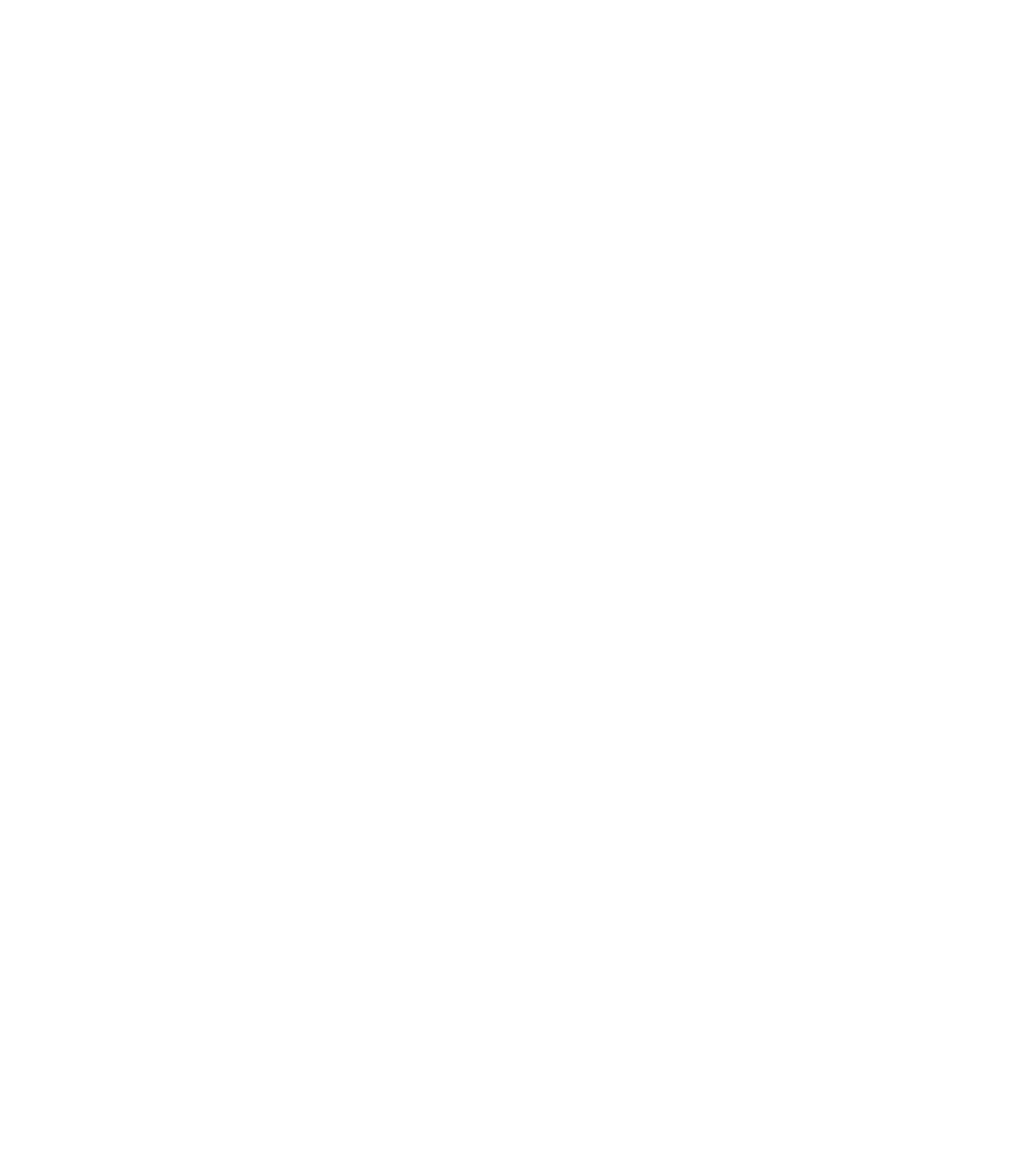
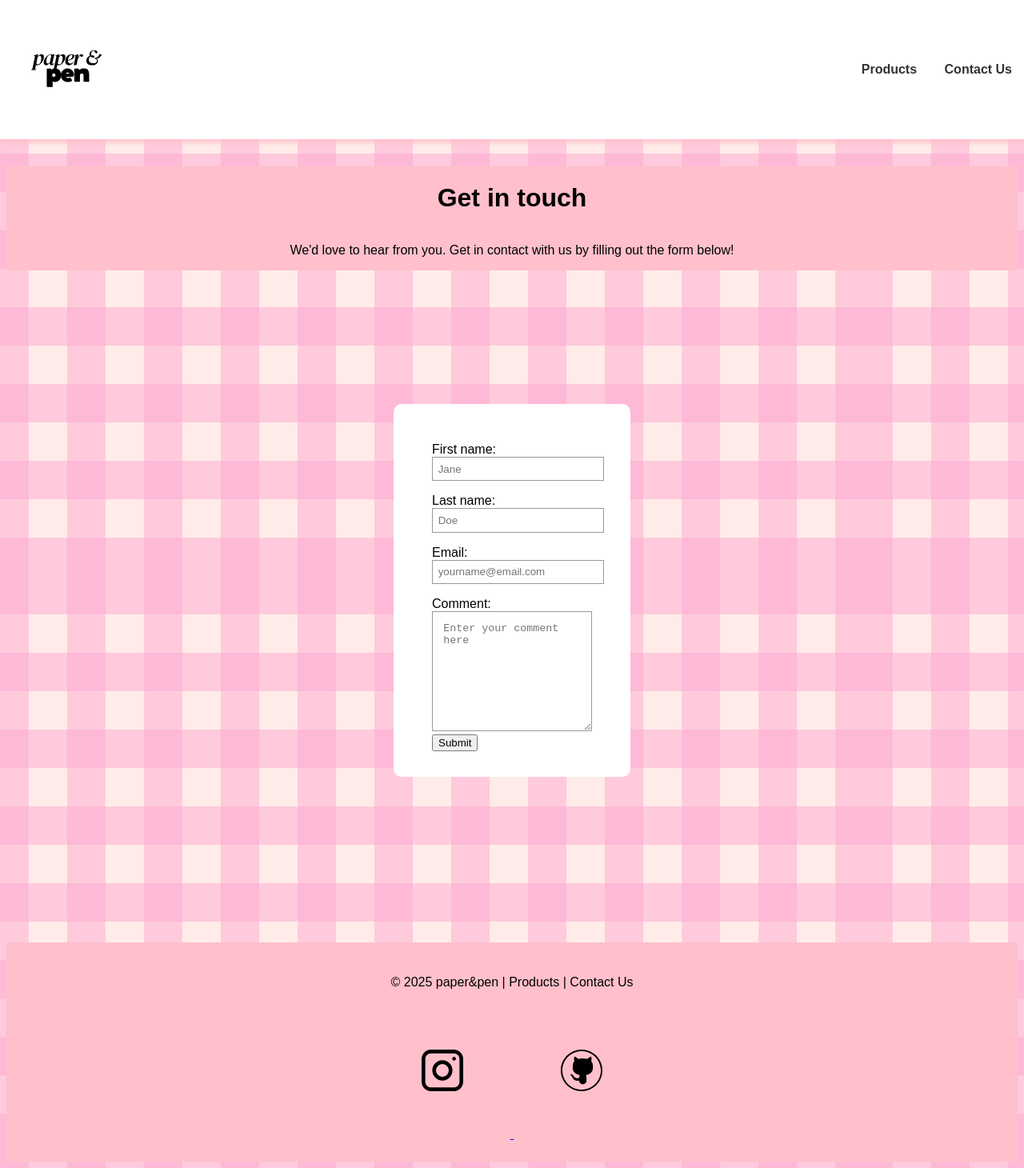
Before and after one commit to amyxgm2/eCommerce, a plain HTML site: page ContactPage/contact.html in a window 1280 px wide. Shown: the whole page at 80% size. Before the commit the page ends 800 px from the top, so only its background shows below. Drawn offline with Linux system fonts and the light colour scheme.

Commit message:
Adding  more to format the webpage better

```diff
--- a/ContactPage/contact.css
+++ b/ContactPage/contact.css
@@ -0,0 +1,126 @@
+body{
+    font-family: sans-serif, Arial, Helvetica;
+    background-image: url(/assets/Background\ .png);
+    padding-top: 200px;
+}
+
+header{
+    position: fixed;
+    background-color:white;
+    top:0;
+    left:0;
+    right:0;
+    width: 100%;
+    display: flex;
+    justify-content: space-between;
+    z-index: 50;
+    align-items: center;
+    box-shadow: 0 4px 6px pink;
+}
+
+.img{
+    max-width: 100%;
+    height: auto;
+    object-fit: contain;
+    margin-bottom: 10px;
+}
+
+.logo{
+    padding: 10px;
+    margin: 10px;
+    width: 130px;
+    height: auto;
+}
+
+.menu {
+    float: right;
+}
+
+.menu a{
+    margin: 15px;
+    text-decoration: none;
+    font-weight: bold;
+    color: #333
+}
+
+.menu a:hover {
+    color: pink;
+}
+
+.banner{
+    display: flex;
+    justify-content: center;
+    align-items: center;
+    flex-direction: column;
+    background-color: pink;
+}
+
+.formContainer {
+    display: flex;
+    justify-content: center;
+    align-items: center;
+    min-height: 100vh;
+}
+
+form {
+  display: block;
+  margin-top: 0em;
+  background-color: white;
+  padding: 2em 3em;
+  width: 200px;
+  border-radius: 10px;
+}
+
+label{
+    display: block;
+    margin-top: 1em;
+}
+
+input{
+    padding: 0.5em;
+    border: solid 1px #999;
+    width: 15em;
+}
+
+
+textarea{
+    height: 150px;
+    width: 100%;
+    padding: 1em;
+    border: solid 1px #999;
+    resize: vertical;
+    box-sizing: border-box;
+}
+
+input[type="submit"]{
+    padding: 0.5em 1em;
+    margin-top: 20px;
+    border-radius: 6px;
+    background-color: #333;
+    color: #fff;
+    font-size: 0.8em;
+}
+
+#submitButton{
+    justify-content: center;
+    align-items: center;
+}
+
+footer {
+    background-color: pink;
+    color: black;
+    text-align: center;
+    padding: 25px;
+    margin-top: 40px;
+}
+
+footer img{
+    padding: 10px;
+    margin: 10px;
+    width: 130px;
+    height: auto;
+}
+
+#statusCheck{
+    color:red;
+}
--- a/ContactPage/contact.html
+++ b/ContactPage/contact.html
@@ -3,9 +3,67 @@
 <head>
     <meta charset="UTF-8">
     <meta name="viewport" content="width=device-width, initial-scale=1.0">
-    <title>Document</title>
+    <title>Contact Us</title>
+    <link rel="stylesheet" href="contact.css"/>
+    <script src="contact.js" defer></script>
 </head>
 <body>
+   <header>
+        <a href="/index.html">
+            <img src="/assets/paper&pen_logo.svg" class="logo" alt="paper&pen logo">
+        </a>
+        <nav class ="menu">
+            <a href="/ProductPage/product.html">Products</a>
+            <a href="/ContactPage/contact.html">Contact Us</a>
+        </nav>
+    </header>
 
+    <main>
+
+        <div class ="banner">
+            <h1>Get in touch</h1>
+            <p>We'd love to hear from you. Get in contact with us by filling out the form below!</p>
+        </div>
+
+        <div class="formContainer">
+            <form data-form>
+                <div class="formInput">
+                    <label for="fName">First name:</label>
+                    <input type="text" id="fName" name="fName" placeholder="Jane">
+                </div>
+
+                <div class="formInput">
+                    <label for="lName">Last name:</label>
+                    <input type="text" id="lName" name="lName" placeholder="Doe">
+                </div>
+
+                <div class="formInput">
+                    <label for="emailAddress">Email:</label>
+                    <input type="text" id="emailAddress" name="emailAddress" placeholder="yourname@email.com">
+                    <p id="statusCheck"></p>
+                </div>
+
+                <div class="formInput">
+                    <label for="userComment">Comment:</label>
+                    <textarea id="userComment" name="userComment" placeholder="Enter your comment here"></textarea>
+                </div>
+
+                <div class="formInput">
+                    <button type="submit"
+                id="submitButton">Submit</button>
+                </div>
+            </form>
+        </div>
+    </main>
+
+    <footer>
+        <p> &copy; 2025 paper&pen | Products | Contact Us</p>
+        <a href="https://www.instagram.com/">
+            <img src="/assets/InstagramLogo.svg" class="mediaLink" alt="Instagram logo">
+        </a>
+        <a href="https://github.com/amyxgm2/eCommerce">
+            <img src="/assets/GitHubLogo.svg" class="mediaLink" alt="GitHub logo">
+        </a>
+    </footer>
 </body>
 </html>
--- /dev/null
+++ b/ContactPage/contact.js
@@ -0,0 +1,29 @@
+const emailAddress = document.getElementById("emailAddress");
+const submitButton = document.getElementById("submitButton");
+const contactForm = document.querySelector('[data-form]')
+
+const emailExtensions = [".com", ".org", ".edu", ".gov", ".net", ".co"];
+const emailDomains = ["@gmail", "@yahoo", "@outlook", "@aol", "@icloud", "@hotmail"];
+
+contactForm.addEventListener('submit', function(event) {
+
+        event.preventDefault(); // Preveconsole.log('submitted')
+
+    const inputValue = emailAddress.value.toLowerCase();
+    let validEmail = false;
+
+    for(let i=0; i < emailExtensions.length && i < emailDomains.length; i++){
+        if(inputValue.includes(emailDomains[i]) && inputValue.endsWith(emailExtensions[i])) {
+            validEmail = true;
+            break;
+        }
+    }
+
+    const statusCheck = document.getElementById("statusCheck");
+
+    if (!validEmail) {
+            statusCheck.textContent = "Invalid email address";
+    } else{
+            statusCheck.textContent = "";
+    }
+});
--- a/ProductPage/product.css
+++ b/ProductPage/product.css
@@ -1,3 +1,9 @@
+body{
+    font-family: sans-serif, Arial, Helvetica;
+    background-image: url(/assets/Background\ .png);
+    padding-top: 200px;
+}
+
 header{
     position: fixed;
     background-color:white;
@@ -54,3 +60,20 @@ header{
     object-fit: contain;
     margin-bottom: 10px;
 }
+
+
+
+footer {
+    background-color: pink;
+    color: black;
+    text-align: center;
+    padding: 25px;
+    margin-top: 40px;
+}
+
+footer img{
+    padding: 10px;
+    margin: 10px;
+    width: 130px;
+    height: auto;
+}
--- a/ProductPage/products.js
+++ b/ProductPage/products.js
@@ -1,5 +1,3 @@
-const products = ["Smooth Gel Ink Knock Type Ballpoint Pen", ""];
-
 fetch("products.json") // where to get the information
     .then(response => response.json()) //open the file
     .then(products => {
--- a/ProductPage/products.json
+++ b/ProductPage/products.json
@@ -66,7 +66,7 @@
         "description":"A pen case made out of polypropylene. Perfect for storing stationery, school supplies or small items. It's translucent design makes it easy to tell what is inside."
     },
     {
-        "name":"Nylon Mesh Vertical/Horizontal Pen Case Wide - Pink",
+        "name":"Nylon Mesh Pen Case Wide",
         "image":"../assets/Product12_MeshPenCase.webp",
         "price":"$8.90",
         "description":"A pen case made of light and durable nylon mesh fabric, structured in a way that can open  both horizontally or vertically for your convenience. "
--- a/style.css
+++ b/style.css
@@ -1,5 +1,7 @@
 body{
     font-family: sans-serif, Arial, Helvetica;
+    background-image: url(assets/Background\ .png);
+    padding-top: 100px;
 }
 
 .heroVideo{
@@ -53,6 +55,13 @@ header{
     color: pink;
 }
 
+.introTextBox{
+    text-align:center;
+    background-color: pink;
+    padding: 25px;
+    font-weight: bold;
+}
+
 footer {
     background-color: pink;
     color: black;
```
Also changed, not shown: ProductPage/product.html (+13 -2 lines), index.html (+13 -4 lines), assets/Background .png (added).
